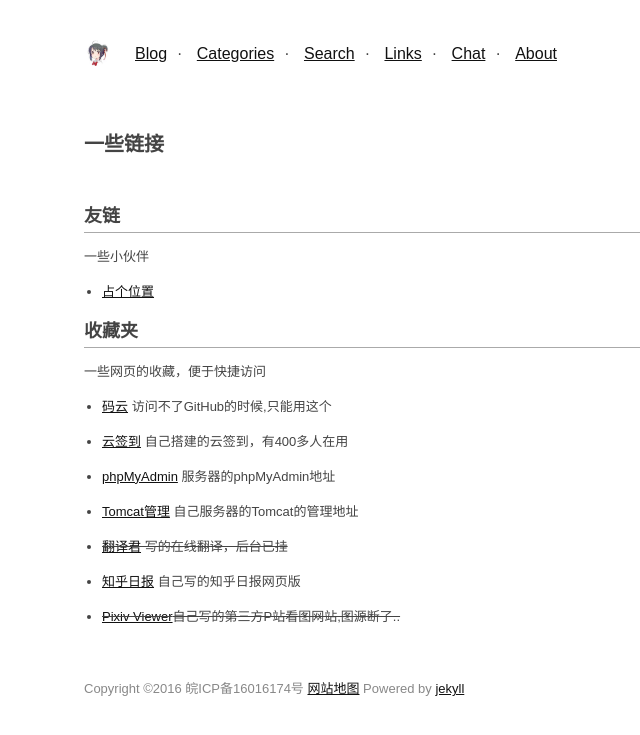
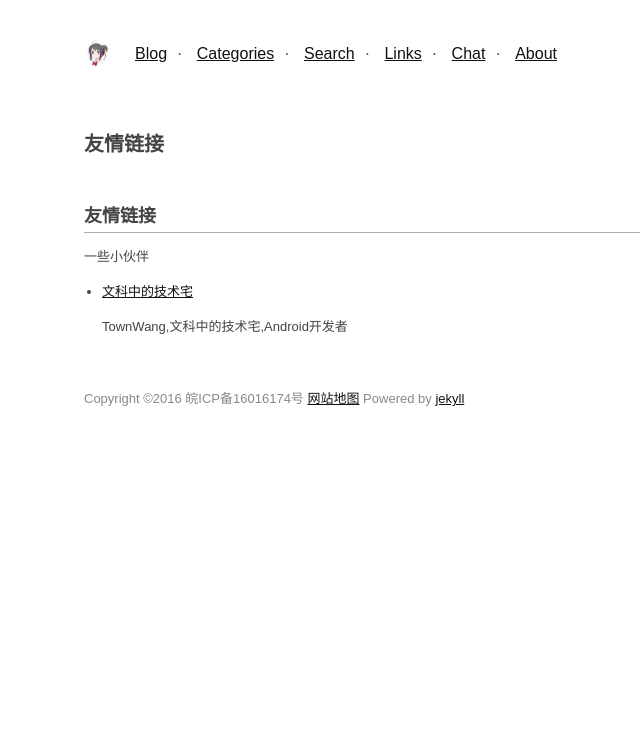
Before and after one commit to TMaize/tmaize-blog, a Jekyll site: the page built from pages/links.md, in a window 1280 px wide. Shown: the top 735 px of the page, without its empty margins (226-866 px from the left). Built offline with Jekyll 4.4.1, drawn with Linux system fonts in a browser that asks for light colours; comment, search, counter and statistics services are not loaded.

Commit message:
修改友链

```diff
--- a/pages/links.md
+++ b/pages/links.md
@@ -1,28 +1,12 @@
 ---
 layout: mypost
-title:  一些链接
+title:  友情链接
 ---
 
-# 友链
+# 友情链接
 
 一些小伙伴
 
-+ [占个位置](#)
++ [文科中的技术宅](https://www.townwang.com/)
 
-# 收藏夹
-
-一些网页的收藏，便于快捷访问
-
-+ [码云](http://git.oschina.net/) 访问不了GitHub的时候,只能用这个
-
-+ [云签到](http://test.tmaize.net/qiandao/) 自己搭建的云签到，有400多人在用
-
-+ [phpMyAdmin](http://test.tmaize.net/phpMyAdmin/) 服务器的phpMyAdmin地址
-
-+ [Tomcat管理](http://test.tmaize.net:8080/) 自己服务器的Tomcat的管理地址
-
-+ ~~[翻译君](http://tmaize.oschina.io/translate/) 写的在线翻译，后台已挂~~
-
-+ [知乎日报](http://test.tmaize.net:8080/zh_daily2/) 自己写的知乎日报网页版
-
-+ ~~[Pixiv Viewer](http://tmaize.oschina.io/pixiv_viewer/)自己写的第三方P站看图网站,图源断了..~~
+    TownWang,文科中的技术宅,Android开发者
```
